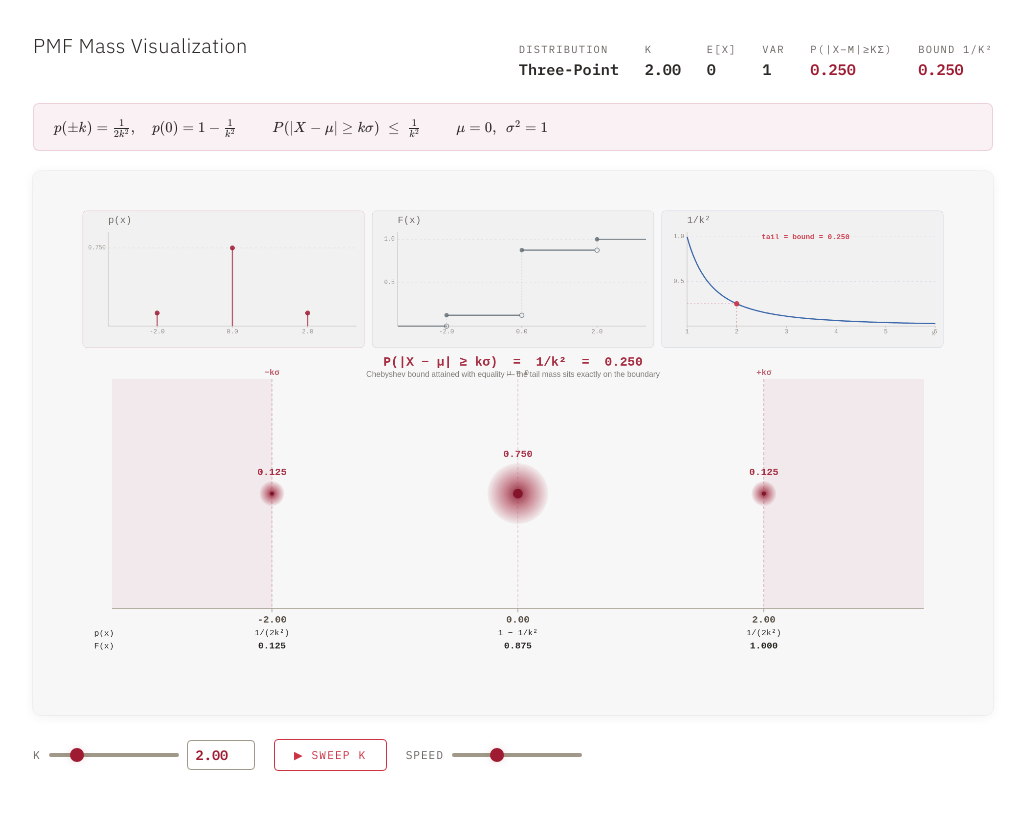
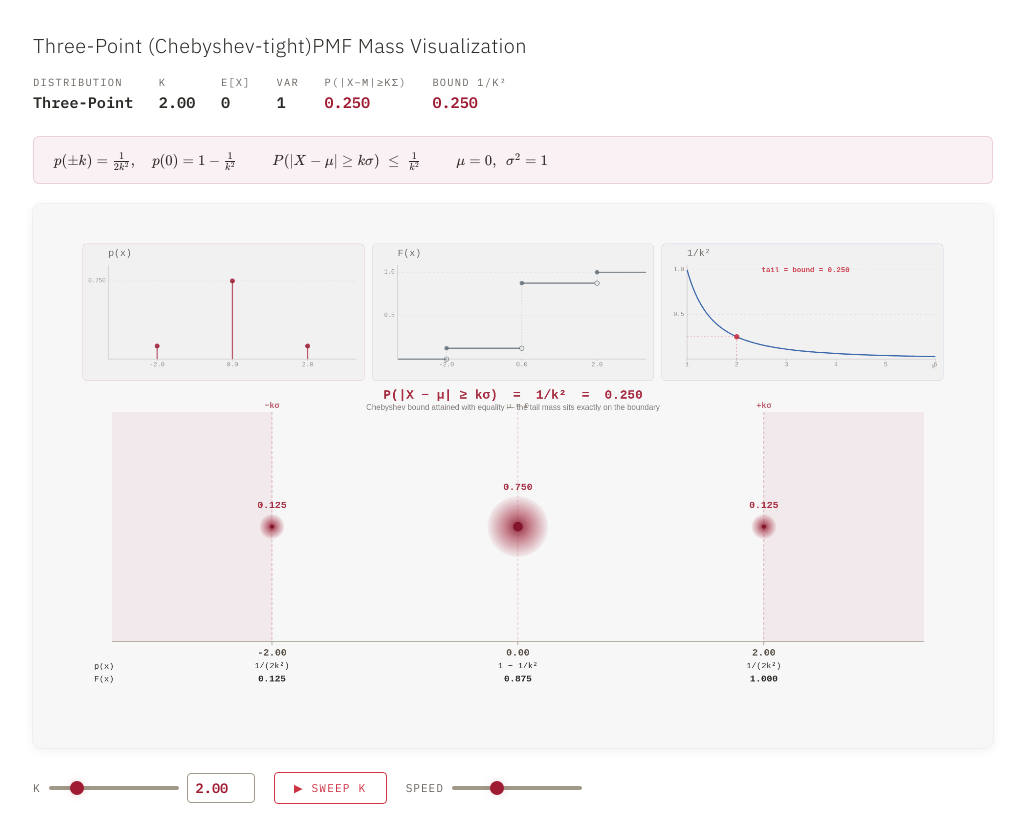
Before and after one commit to rsmits66/rsmits66.github.io, a plain HTML site: page interactive_tools/probability-and-statistics/probability-basics/chebyshev.html in a window 1280 px wide. Shown: the whole page, without its empty margins (127-1152 px from the left). Before the commit the page ends 803 px from the top, so only its background shows below. Drawn offline with nearby package versions, Linux system fonts and the light colour scheme.

```diff
--- a/interactive_tools/probability-and-statistics/probability-basics/chebyshev.html
+++ b/interactive_tools/probability-and-statistics/probability-basics/chebyshev.html
@@ -3,7 +3,7 @@
 <head>
 <meta charset="UTF-8">
 <meta name="viewport" content="width=device-width, initial-scale=1.0">
-<title>PMF Mass Visualization — Three-Point (Chebyshev-tight)</title>
+<title>Three-Point (Chebyshev-tight) PMF Mass Visualization</title>
 <link rel="stylesheet" href="https://cdnjs.cloudflare.com/ajax/libs/KaTeX/0.16.9/katex.min.css">
 <script src="https://cdnjs.cloudflare.com/ajax/libs/KaTeX/0.16.9/katex.min.js"></script>
 <style>
@@ -215,7 +215,7 @@
 
 <div class="container">
   <div class="header">
-    <h1>PMF Mass Visualization</h1>
+    <h1>Three-Point (Chebyshev-tight)PMF Mass Visualization</h1>
     <div class="stats">
       <div class="stat-group">
         <label>Distribution</label>
```
Also changed, not shown: tools.html (+139 -1 lines), 1 other file.
